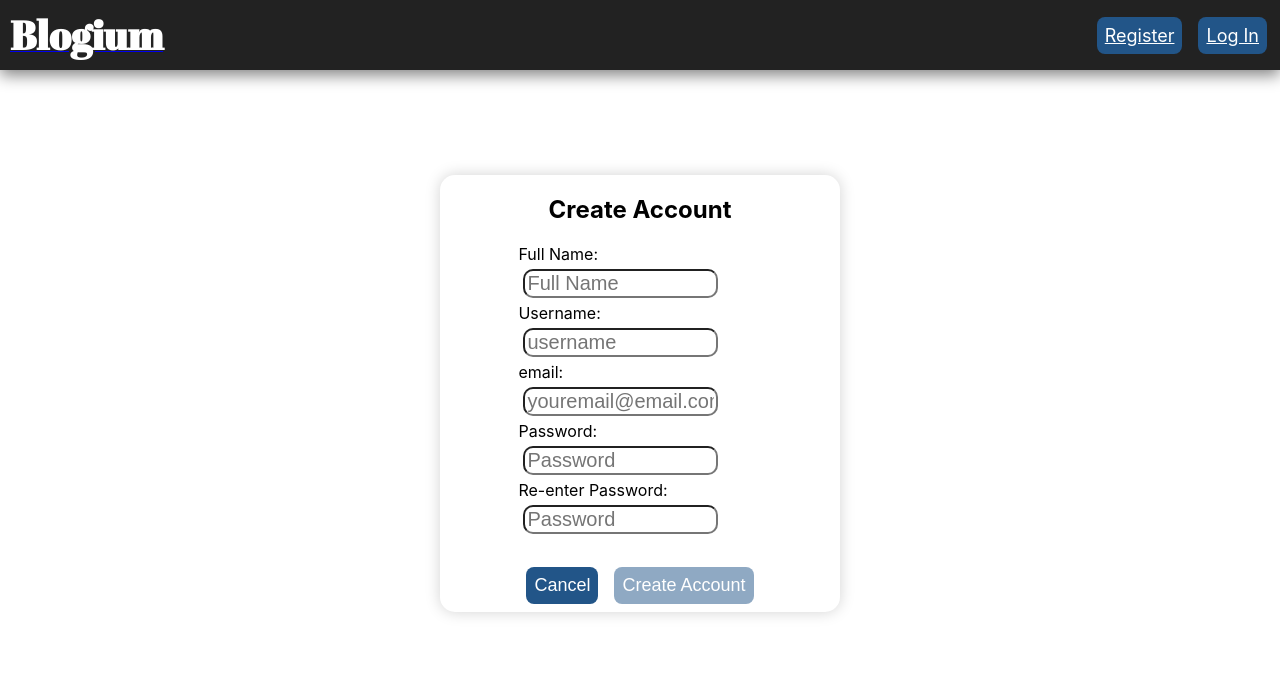
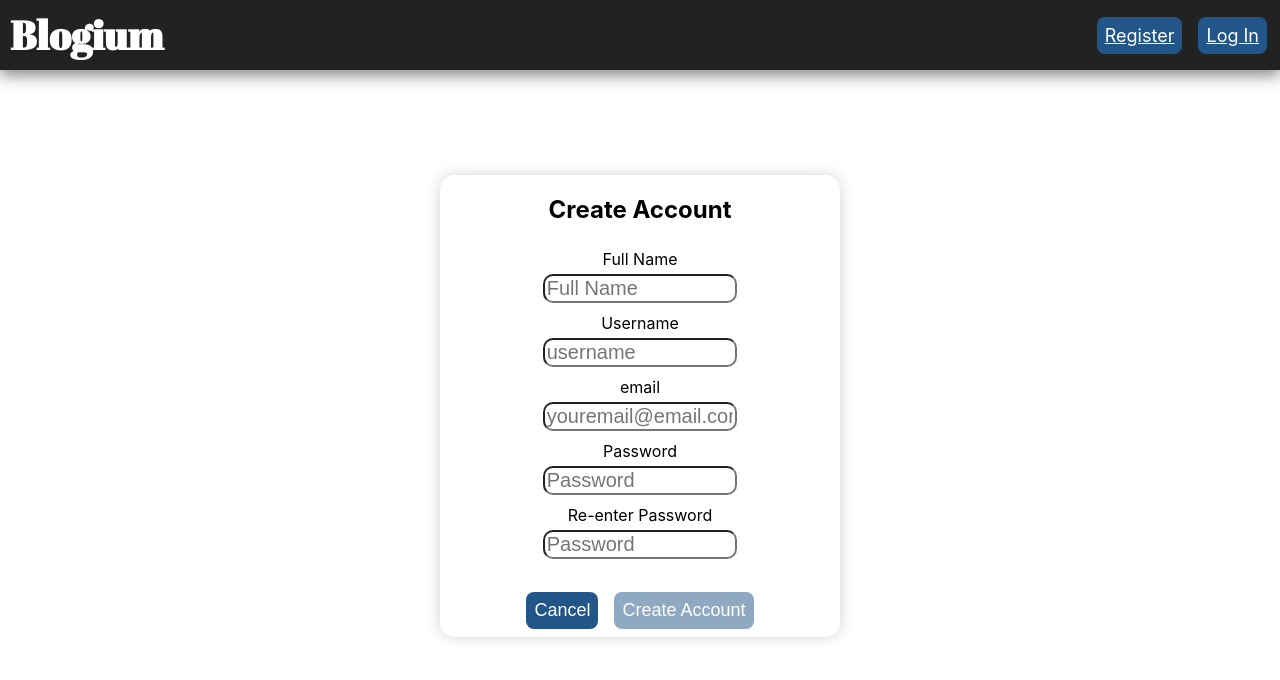
Before and after one commit to f3ve/Blogium, a React (Create React App) app: page /register in a window 1280 px wide. Shown: the top 680 px of the page. Built offline with nearby package versions, Linux system fonts and the light colour scheme; no server answers.

Commit message:
centered content on registration and login pages

```diff
--- a/src/components/nav/nav.js
+++ b/src/components/nav/nav.js
@@ -91,9 +91,11 @@ class Nav extends React.Component {
   render() {
     const user = this.props.user;
 
-    document.onclick = () => {
-      this.hideMenu();
-    };
+    if (document.querySelector('user.icon')) {
+      document.onclick = () => {
+        this.hideMenu();
+      };
+    }
 
     return (
       <React.Fragment>
--- a/src/routes/account/account.css
+++ b/src/routes/account/account.css
@@ -22,4 +22,9 @@
 
 textarea {
   font-family: Arial, Helvetica, sans-serif;
+  font-size: 20px;
+  max-width: 92%;
+  padding: 5px;
+  resize: none;
+  border-radius: 10px;
 }
--- a/src/routes/login/login.css
+++ b/src/routes/login/login.css
@@ -27,8 +27,8 @@ input {
   margin: 5px;
 }
 
-#login-form label {
-  align-self: flex-start;
+label {
+  margin-top: 5px;
 }
 
 .button-container {
--- a/src/routes/login/login.js
+++ b/src/routes/login/login.js
@@ -51,10 +51,10 @@ class Login extends React.Component {
         <section className='login-container'>
           <h2>Login</h2>
           <form id='login-form' onSubmit={(e) => this.handleSubmit(e)}>
-            <label htmlFor='username'>Username:</label>
+            <label htmlFor='username'>Username</label>
             <input type='text' id='username' name='username' required />
 
-            <label htmlFor='password'>Password:</label>
+            <label htmlFor='password'>Password</label>
             <input type='password' id='password' name='password' required />
 
             <div className='button-container'>
--- a/src/routes/register/register.css
+++ b/src/routes/register/register.css
@@ -13,6 +13,7 @@
 #registration-form {
   display: flex;
   flex-direction: column;
+  align-items: center;
 }
 
 .error {
--- a/src/routes/register/register.js
+++ b/src/routes/register/register.js
@@ -177,7 +177,7 @@ class Register extends React.Component {
       <section id='registration-container'>
         <h2>Create Account</h2>
         <form id='registration-form' onSubmit={(e) => this.handleSubmit(e)}>
-          <label htmlFor='full_name'>Full Name:</label>
+          <label htmlFor='full_name'>Full Name</label>
           <input
             type='text'
             id='full_name'
@@ -191,7 +191,7 @@ class Register extends React.Component {
             <ValidationError message={this.validateName()} />
           )}
 
-          <label htmlFor='username'>Username:</label>
+          <label htmlFor='username'>Username</label>
           <input
             type='text'
             id='username'
@@ -205,7 +205,7 @@ class Register extends React.Component {
             <ValidationError message={this.validateUsername()} />
           )}
 
-          <label htmlFor='email'>email:</label>
+          <label htmlFor='email'>email</label>
           <input
             type='email'
             id='email'
@@ -219,7 +219,7 @@ class Register extends React.Component {
             <ValidationError message={this.validateEmail()} />
           )}
 
-          <label htmlFor='password'>Password:</label>
+          <label htmlFor='password'>Password</label>
           <input
             type='password'
             id='password'
@@ -233,7 +233,7 @@ class Register extends React.Component {
             <ValidationError message={this.validatePassword()} />
           )}
 
-          <label htmlFor='matchPassword'>Re-enter Password:</label>
+          <label htmlFor='matchPassword'>Re-enter Password</label>
           <input
             type='password'
             id='matchPassword'
```
